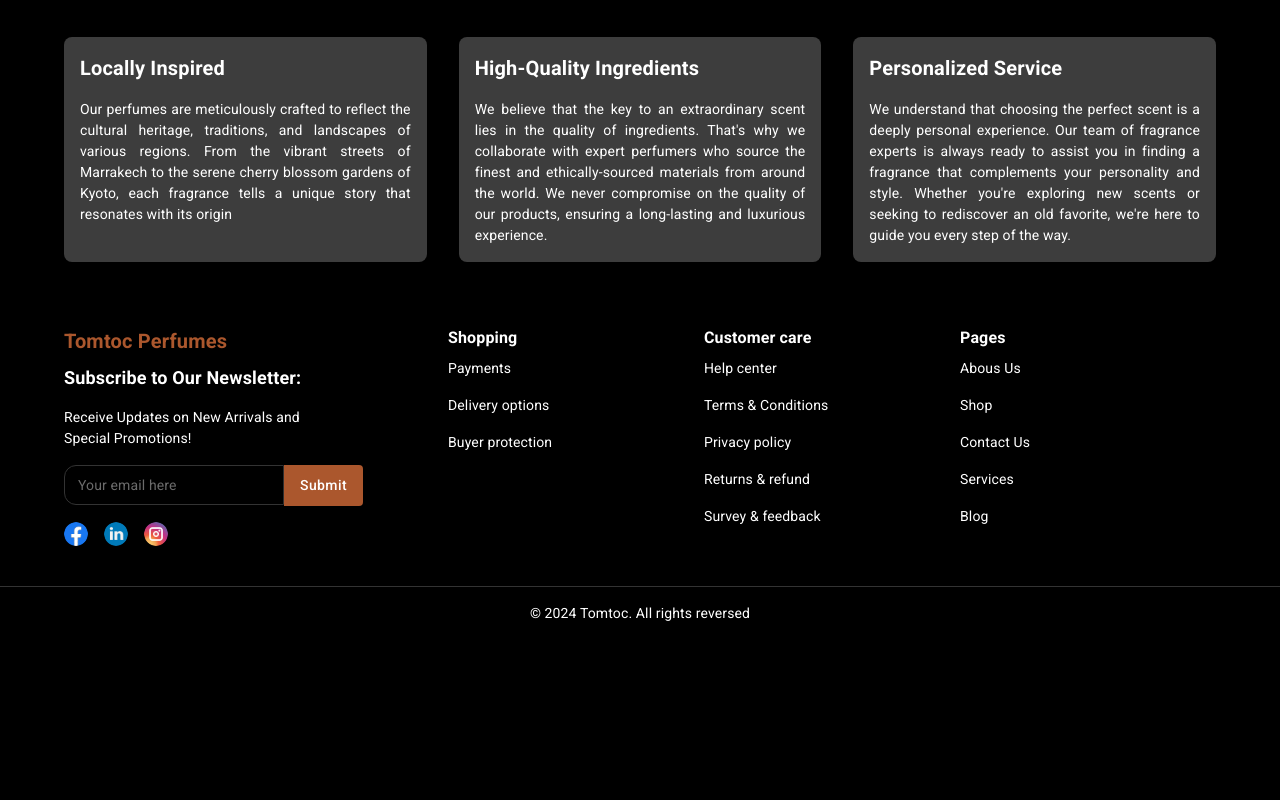
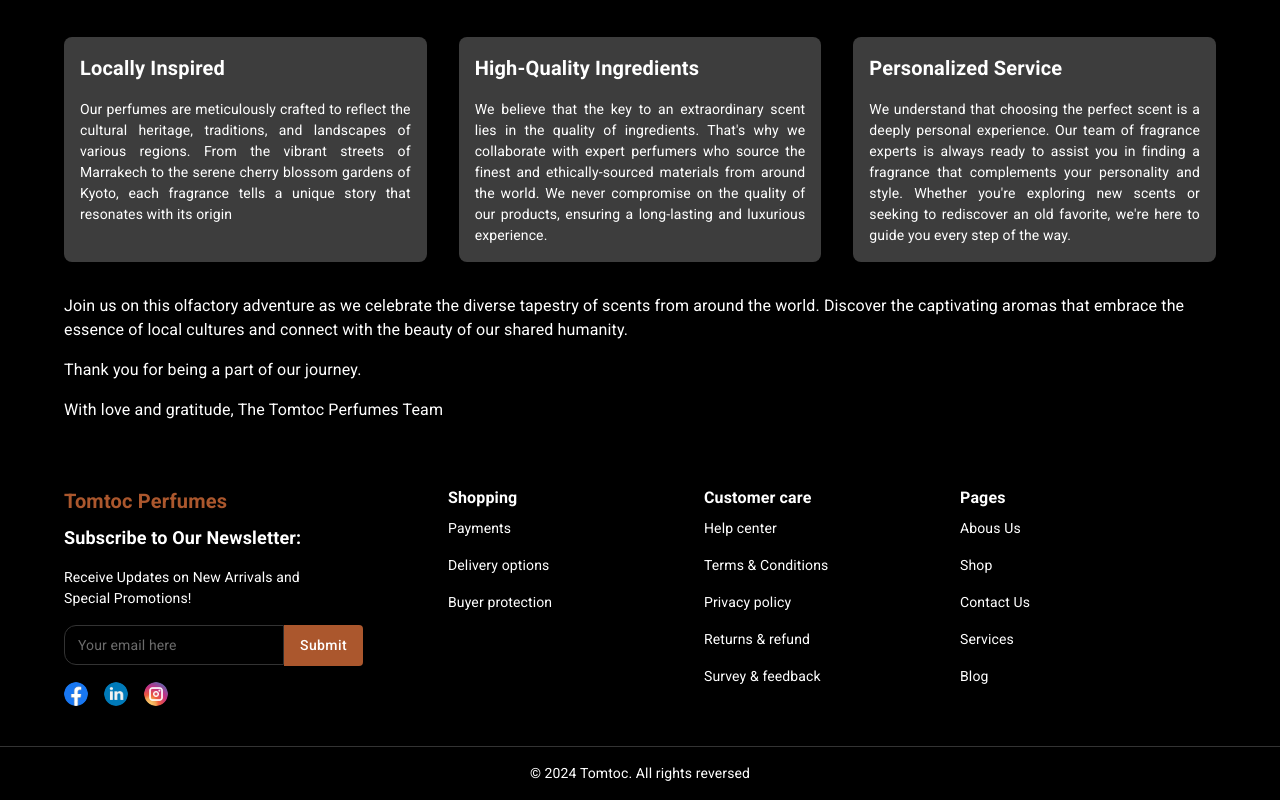
Before and after one commit to khoa36isefiw/Perfume-Webiste-Thesis, a React (Create React App) app in the folder client/: page /about-us in a window 1280 px wide. Shown: the part 1812-2612 px from the top of the page. Before the commit the page ends 2452 px from the top, so only its background shows below. Built offline with nearby package versions, Linux system fonts and the light colour scheme.

Commit message:
add thanks

```diff
--- a/client/src/components/WhyWeUnique/WhyWeUnique.js
+++ b/client/src/components/WhyWeUnique/WhyWeUnique.js
@@ -20,6 +20,12 @@
         content:
             "We understand that choosing the perfect scent is a deeply personal experience. Our team of fragrance experts is always ready to assist you in finding a fragrance that complements your personality and style. Whether you're exploring new scents or seeking to rediscover an old favorite, we're here to guide you every step of the way.",
     },
+];
+
+const thanks = [
+    'Join us on this olfactory adventure as we celebrate the diverse tapestry of scents from around the world. Discover the captivating aromas that embrace the essence of local cultures and connect with the beauty of our shared humanity.',
+    'Thank you for being a part of our journey.',
+    'With love and gratitude, The Tomtoc Perfumes Team',
 ];
 
 function WhyWeUnique() {
@@ -74,6 +80,13 @@
                     </Grid>
                 ))}
             </Grid>
+            <Box sx={{ my: 4 }}>
+                {thanks.map((thank, index) => (
+                    <CustomizeTypography sx={{ mb: 2, fontSize: '16px' }}>
+                        {thank}
+                    </CustomizeTypography>
+                ))}
+            </Box>
         </Container>
     );
 }
```
